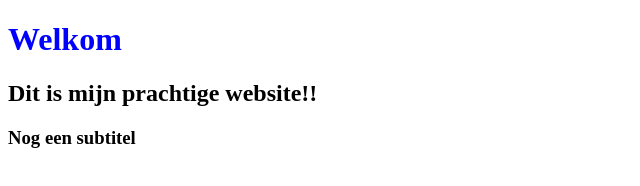
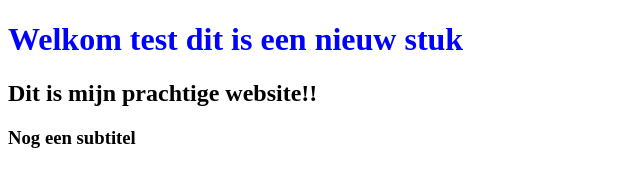
Before and after one commit to TomOffringaHanze/systemsandframeworks, a plain HTML site: page index.html in a window 1280 px wide. Shown: the whole page, without its empty margins (0-640 px from the left). Drawn offline with Linux system fonts and the light colour scheme.

Commit message:
Update index.html

```diff
--- a/index.html
+++ b/index.html
@@ -10,7 +10,7 @@
 </head>
 
 <body>
-    <h1>Welkom</h1>
+    <h1>Welkom test dit is een nieuw stuk</h1>
 
     <h2>Dit is mijn prachtige website!!</h2>
 
```
